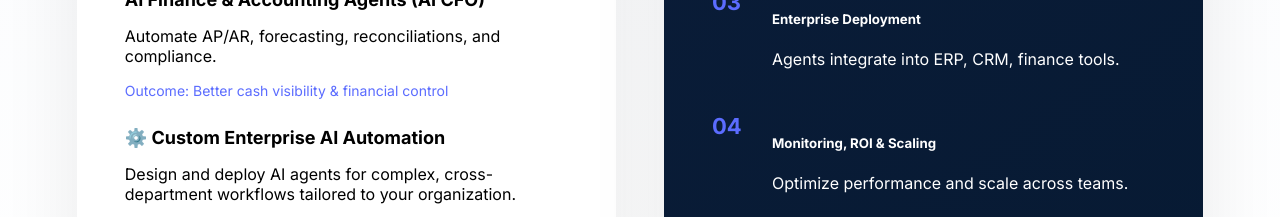
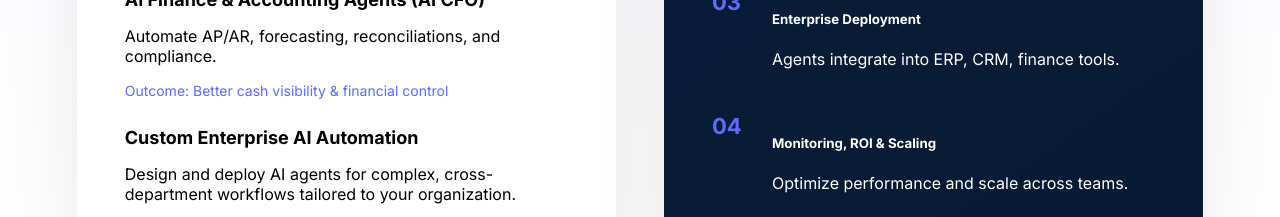
Before and after one commit to Yug-412/olyntotech, a React (Vite) app: page /home in a window 1280 px wide. Shown: the part 1380-1597 px from the top of the page. Built offline with nearby package versions, Linux system fonts and the light colour scheme.

Commit message:
first commit

```diff
--- a/src/Home.jsx
+++ b/src/Home.jsx
@@ -79,7 +79,7 @@ const Home = () => {
           </div>
 
           <div className="service-block highlight">
-            <h4>⚙️ Custom Enterprise AI Automation</h4>
+            <h4> Custom Enterprise AI Automation</h4>
             <p>
               Design and deploy AI agents for complex, cross-department workflows
               tailored to your organization.
```
Also changed, not shown: 1 other file (tests, documents, lock files or other folders).
